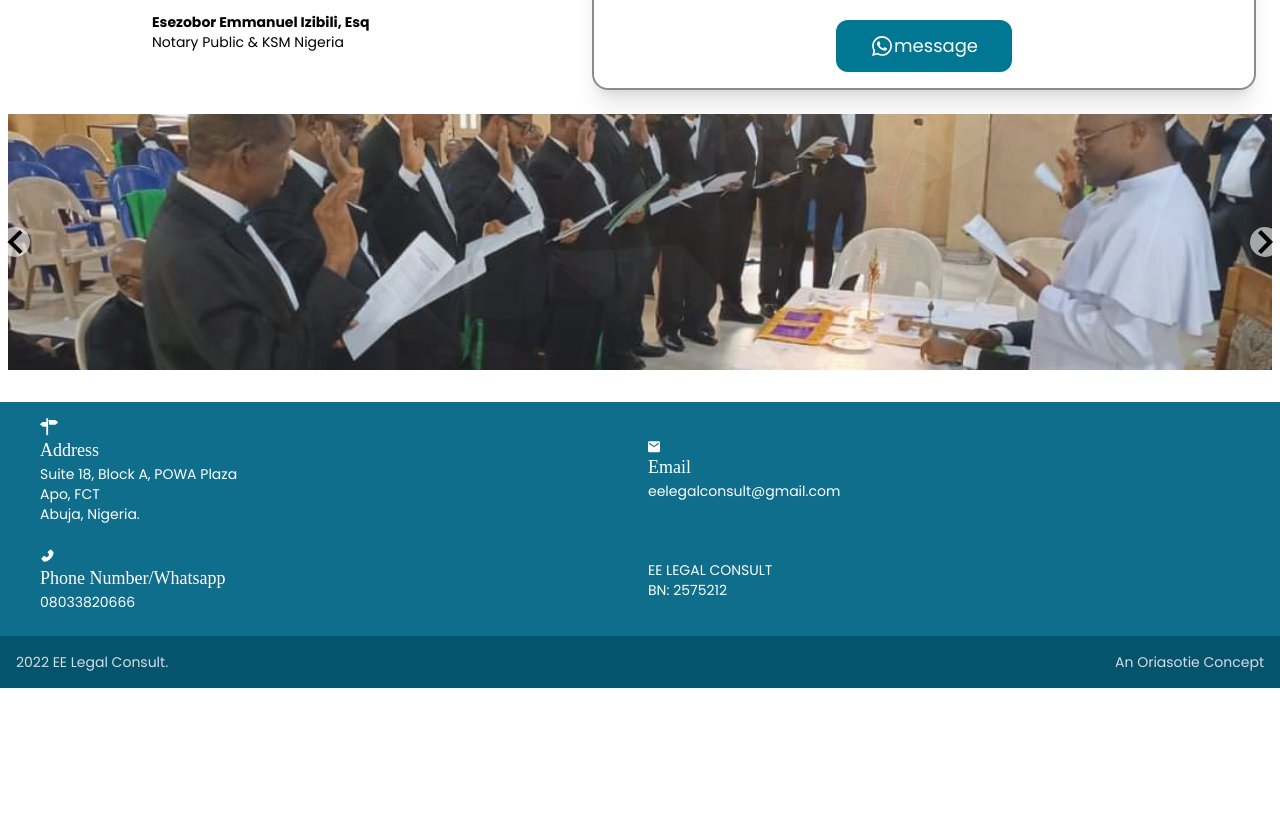
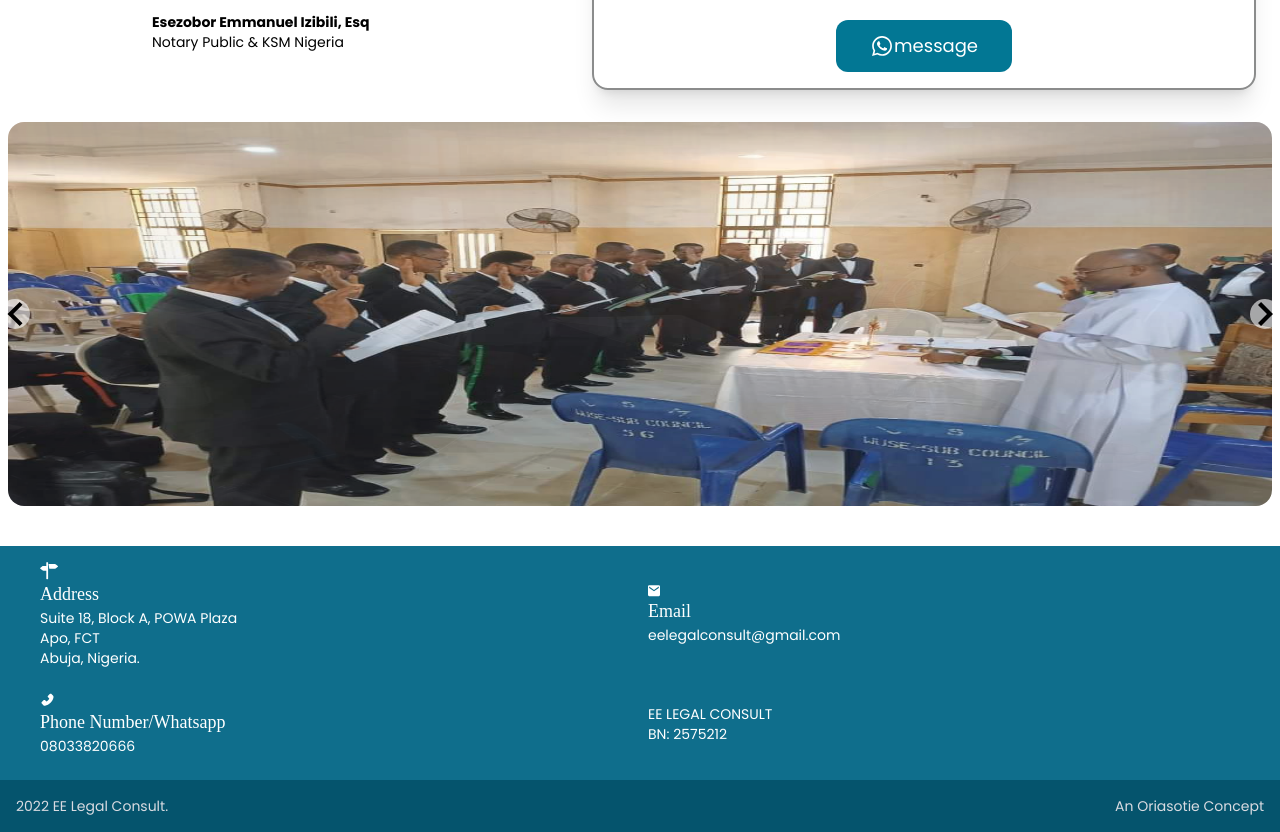
Before and after one commit to Ehiiz/eelegal-react, a React (Create React App) app: page / in a window 1280 px wide. Shown: the part 1764-2596 px from the top of the page. Before the commit the page ends 2452 px from the top, so only its background shows below. Built offline with nearby package versions, Linux system fonts and the light colour scheme; a web font is replaced by a local one.

Commit message:
fixed image proportions

```diff
--- a/src/components/TestSlide.jsx
+++ b/src/components/TestSlide.jsx
@@ -36,11 +36,11 @@ export default function TestSlide(){
         <div className="w-full">
         <Fade>
          {slideImages.map((slideImage, index)=> (
-            <div className="w-full rounded-2xl h-64 py-2 px-2 flex items-center" key={index}>
+            <div className="w-full rounded-2xl object-contain py-2 px-2 flex items-center" key={index}>
               {/* <div style={{'backgroundImage': `url(${slideImage.url})`}}>
                 <span>{slideImage.caption}</span>
               </div> */}
-              <img className="w-full rounded-2xl items-center" src={slideImage.url} alt="" />
+              <img className="w-full rounded-2xl object-fill h-64 sm:h-96 items-center" src={slideImage.url} alt="" />
             </div>
           ))}
         </Fade>
```
